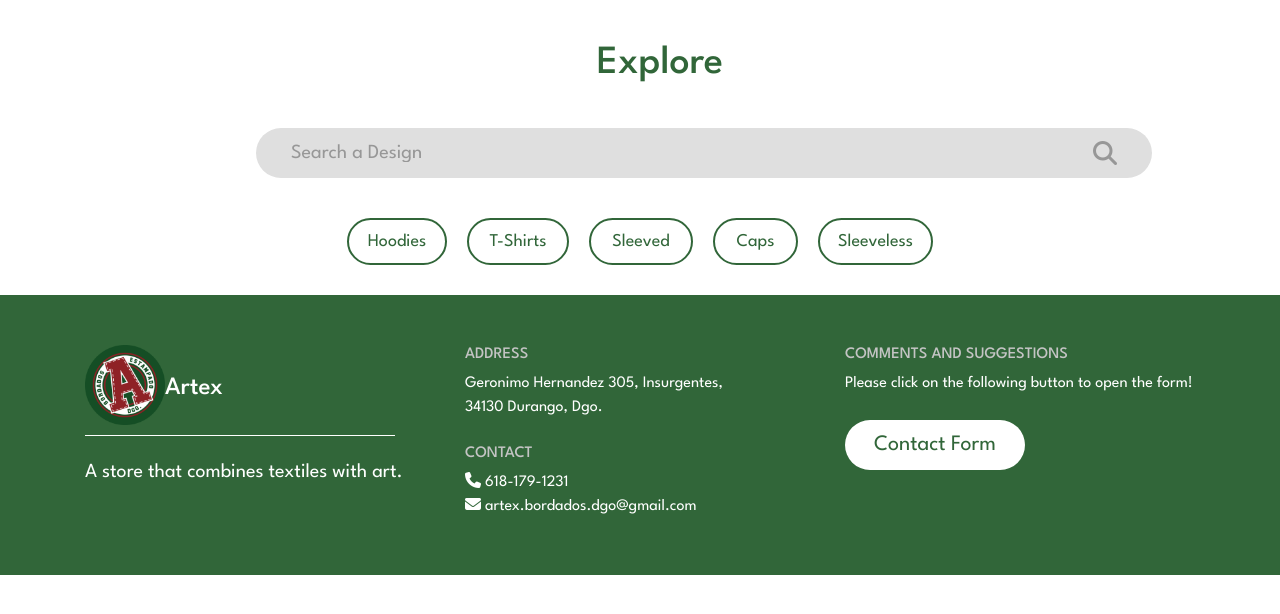
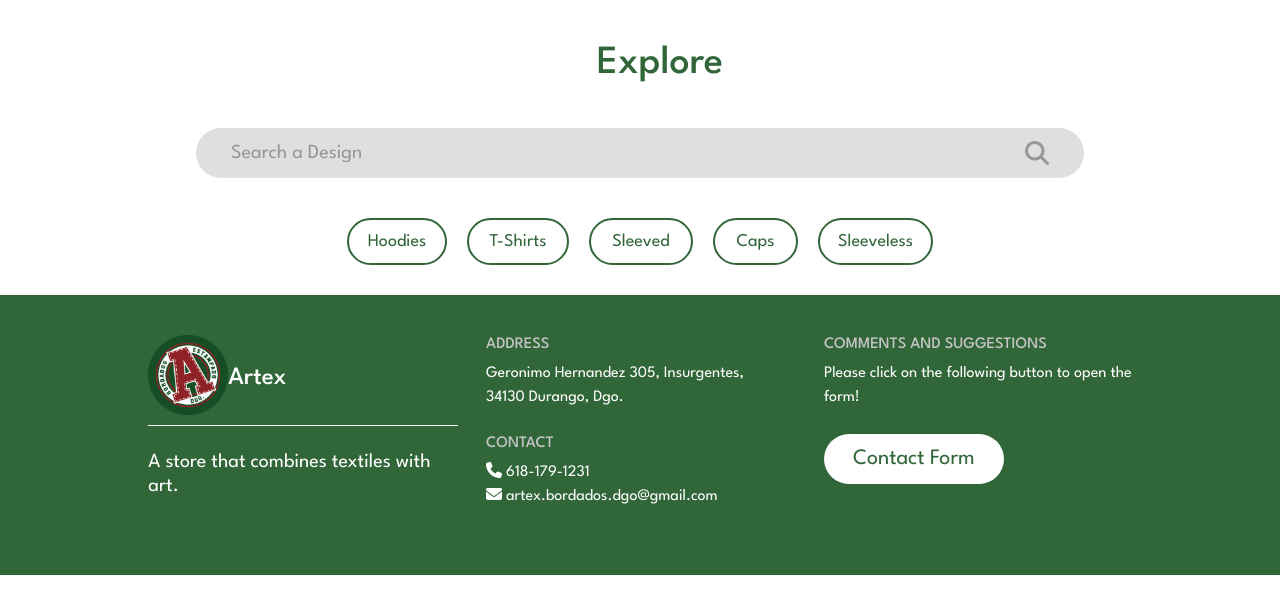
Before and after one commit to Vanadium-Milk/artexbordados, a PHP site: page /view/store_page.html in a window 1280 px wide. Shown: the part 110-724 px from the top of the page. Run offline with PHP 8.4, Linux system fonts and the light colour scheme.

Commit message:
Changes madew in the view interface

```diff
--- a/index.html
+++ b/index.html
@@ -17,6 +17,7 @@
   <title>Artex</title>
 </head>
 
+<body>
   <header class="header">
     <img class="logo-picture" src="view/images/logo.png" alt="" width="80px;" height="80px;">
     <h3 style="padding-top:10px; padding-left: 5px; font-size: 30px;">Artex</h3>
@@ -25,8 +26,6 @@
       <i class="fa-solid fa-magnifying-glass fa-xl" style="color: #316639;"></i>
     </button>
   </header>
-
-<body>
   <h1 style="text-align: center; font-family: 'League Spartan'; font-size: 45px; padding-top:40px; color: #316639;">Welcome!</h1>
 
   <div class="container">
@@ -183,6 +182,7 @@
     crossorigin="anonymous"></script>
 
 </body>
+
 <br><br><br>
 
   <!-- Footer -->
--- a/view/store_page.html
+++ b/view/store_page.html
@@ -29,10 +29,12 @@
 
     <body>
       <h1 style="font-family: 'League Spartan'; font-size: 40px; margin-left: 40px; margin-top: 40px; color: #316639;">Explore</h1>
+      <div class="container">
         <form action="" method="get" class="search-bar">
           <input type="text" placeholder="Search a Design" name="q">
           <button class="button submit-search"><i class="fa-solid fa-magnifying-glass fa-xl" style="color: rgb(151, 151, 151); padding-top:10px;"></i></button>
         </form>
+      </div>
 
         <div class="garment-sections">
           <button class="button hoodies-button">Hoodies</button>
@@ -43,7 +45,6 @@
         </div>
     </body>
 
-  <!-- Footer -->
   <!-- Footer -->
   <footer class="footer">
     <div class="container">
--- a/view/styles/style.css
+++ b/view/styles/style.css
@@ -21,7 +21,6 @@
     height: 280px;
     font-family: 'League Spartan';
     margin-top:30px;
-    padding-top: 50px;
     padding-bottom: 30px;
     color: white;
     overflow: scroll;
@@ -346,9 +345,7 @@ h2 {
 }
 
 .search-bar {
-    margin-left: 20%;
-    margin-top: 40px;
-    width: 70%;
+    width: 80%;
     max-width: 1000px;
     background: #dfdfdf;
     display: flex;
@@ -387,3 +384,22 @@ h2 {
     align-items: center;
     margin-right: 20px;
 }
+
+.my-cart{
+    background-color: white;
+    justify-content: center;
+    border: 0;
+    border-radius: 50%;
+    width: 60px;
+    height: 60px;
+    border-style: none;
+    cursor: pointer;
+    background-color: #316639;
+}
+
+.container {
+    display: flex;
+    align-items: center;
+    justify-content: center;
+    margin-top: 40px;
+}
```
Lines whose indentation alone changed are shown as unchanged.
